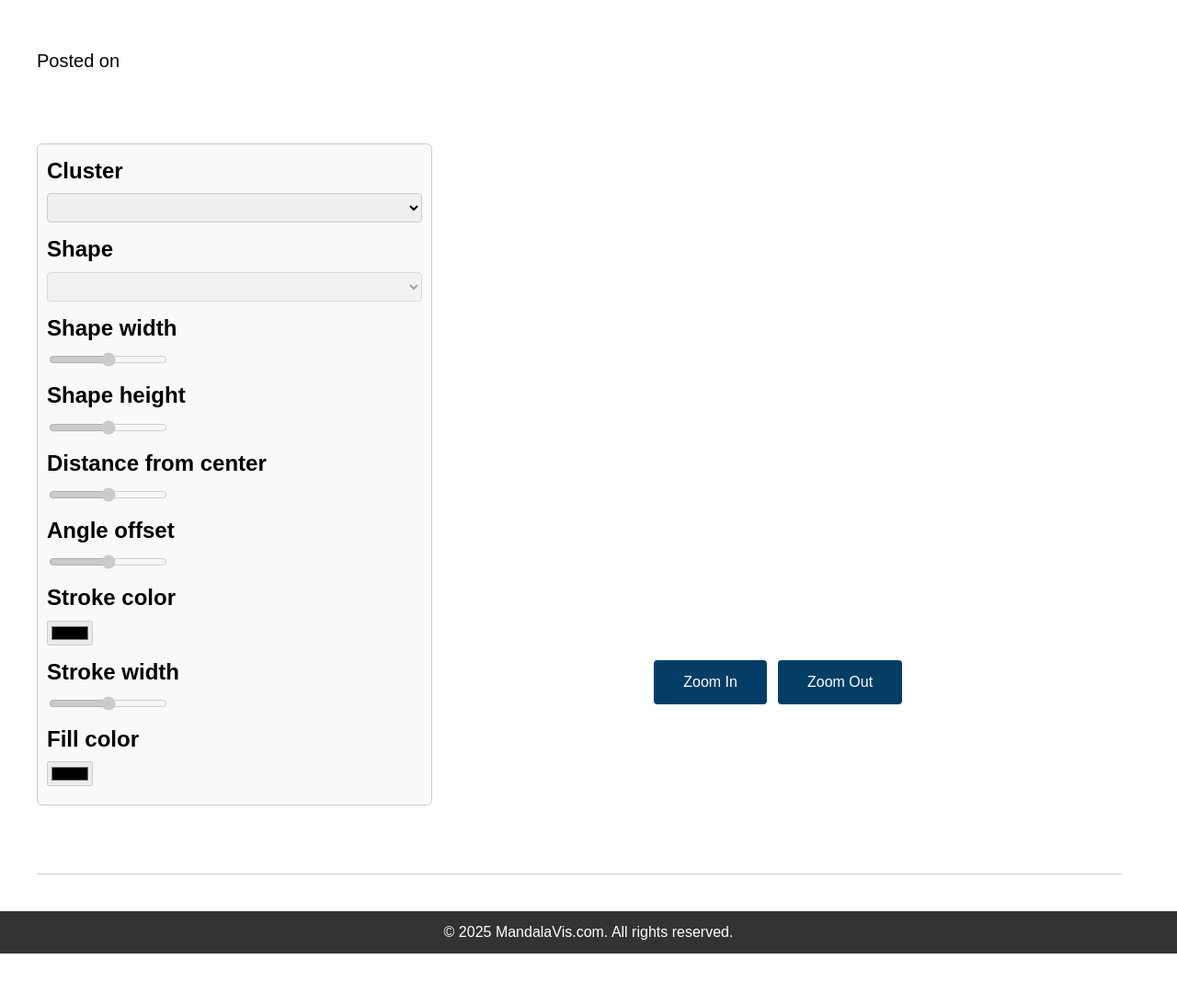
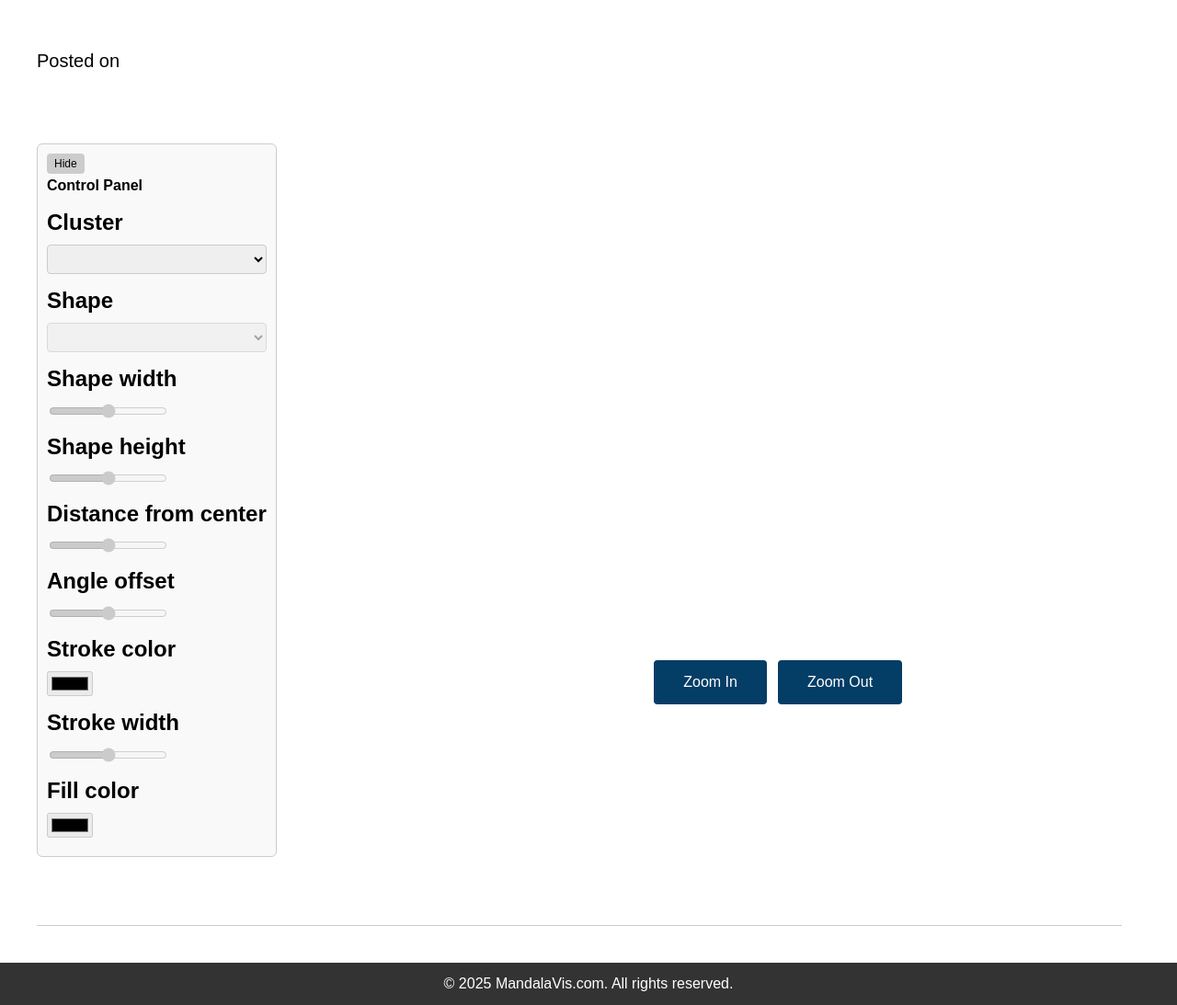
Before and after one commit to mbsmrtic/mandalavis, a Flask app: template app/templates/postv2.html in a window 1280 px wide. Shown: the part 170-1263 px from the top of the page at 92% size. Before the commit the page ends 1207 px from the top, so only its background shows below. Run offline with Flask 3, Linux system fonts and the light colour scheme; the template is opened without the code that fills it, so the values that code supplies are empty; parts of the project's set-up code (start-up, migrations or seed data) failed here and were passed over.

Commit message:
adding hide button to hide control panel

```diff
--- a/app/static/css/styles.css
+++ b/app/static/css/styles.css
@@ -65,7 +65,7 @@ nav a {
     background: #f9f9f9;        /* light background to separate from page */
     border: 1px solid #ccc;
     border-radius: 6px;
-    width: 100%;
+    width: fit-content;
 }
 
 /* Each dropdown group */
@@ -77,6 +77,32 @@ nav a {
     font-size: 14px;
     border: 1px solid #ccc;
     border-radius: 4px;
+}
+
+.panel-header {
+  display: flex;
+  justify-content: space-between;
+  align-items: center;
+  margin-bottom: 8px;
+}
+
+.panel-header h3 {
+  margin: 0;
+  font-size: 16px;
+}
+
+.hide-btn {
+  background: #ccc;
+  border: none;
+  padding: 4px 8px;
+  border-radius: 4px;
+  cursor: pointer;
+  font-size: 12px;
+}
+
+.panel-body {
+  transition: max-height 0.3s ease;
+  display: block;
 }
 
 .mandalaarea {
--- a/app/static/js/mandalav2.js
+++ b/app/static/js/mandalav2.js
@@ -214,3 +214,15 @@ function addShapes(mandala, cluster) {
     }, svgAttrs, cluster['tiltLeft']);
     mandala.addShape(newShape);
 }
+
+export { togglePanel };
+function togglePanel(btn) {
+  const panelBody = btn.closest(".controlpanel").querySelector(".panel-body");
+  if (panelBody.style.display === "none") {
+    panelBody.style.display = "block";
+    btn.textContent = "Hide";
+  } else {
+    panelBody.style.display = "none";
+    btn.textContent = "Show";
+  }
+}
--- a/app/templates/postv2.html
+++ b/app/templates/postv2.html
@@ -19,6 +19,11 @@
 
             <div class="grid-container">
                 <div class="controlpanel">
+                    <button class="hide-btn" onclick="togglePanel(this)">Hide</button>
+                    <div class="panel-header">
+                        <h3>Control Panel</h3>
+                    </div>
+                    <div class="panel-body">
                         <div class="field">
                             <label for="clusterdropdown">Cluster</label>
                             <select id="clusterdropdown">
@@ -73,6 +78,7 @@
                             <output></output>
                         </div>
                     </div>
+                </div>
 
                 <div class="mandalaarea">
                     <svg id="mandala{{ post_id }}svg" width="600" height="600"
@@ -97,4 +103,17 @@
         </article>
     {% endwith %}
     <script src="/static/js/mandalav2.js" type="module" defer></script>
+    <script>
+        function togglePanel(btn) {
+        const panelBody = btn.closest(".controlpanel").querySelector(".panel-body");
+            if (panelBody.style.display === "none") {
+                panelBody.style.display = "block";
+                btn.textContent = "Hide";
+            } else {
+                panelBody.style.display = "none";
+                btn.textContent = "Show";
+            }
+        }
+    </script>
+
 {% endblock %}
```
Lines whose indentation alone changed are shown as unchanged.
